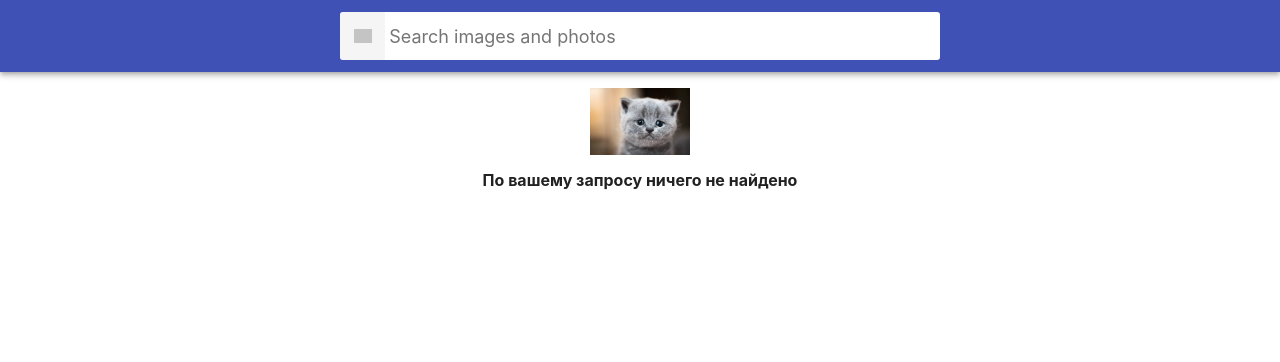
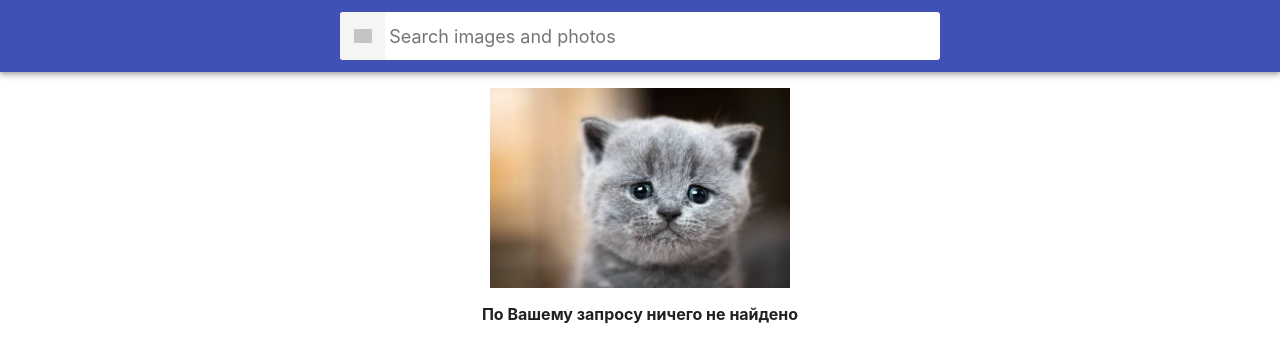
Before and after one commit to van-jule/goit-react-hw-03-image-finder, a React (Create React App) app: page / in a window 1280 px wide. Both pictures are taken after typing "Sample" into the empty fields and a click on the button "Search". Shown: the top 362 px of the page. Built offline with nearby package versions, Linux system fonts and the light colour scheme; no server answers; grey boxes are pictures that could not be loaded.

Commit message:
правки

```diff
--- a/src/components/ImageStateCar/ImageError.js
+++ b/src/components/ImageStateCar/ImageError.js
@@ -1,11 +1,20 @@
+import PropTypes from "prop-types";
 import error from "./error.jpg";
-import styles from "./ImageError.module.css";
+import styles from "./ImageStateCar.module.css";
 
 export default function ImageError({ message }) {
   return (
     <div role="alert" className={styles.wrap}>
-      <img className={styles.image} src={error} width="100" alt="error" />
+      <img className={styles.image} src={error} width="300" alt="error" />
       <p className={styles.text}>{message}</p>
     </div>
   );
 }
+
+ImageError.propTypes = {
+  message: PropTypes.string.isRequired,
+};
+
+ImageError.defaultProps = {
+  message: "По Вашему запросу ничего не найдено",
+};
--- a/src/components/ImageStateCar/ImageStateCar.js
+++ b/src/components/ImageStateCar/ImageStateCar.js
@@ -1,5 +1,6 @@
 import { Component } from "react";
 import "react-loader-spinner/dist/loader/css/react-spinner-loader.css";
+import styles from "./ImageStateCar.module.css";
 import ImageGallery from "../ImageGallery/ImageGallery";
 import UserLoader from "../UserLoader/UserLoader";
 import ImageApi from "../services/pixabay";
@@ -59,14 +60,17 @@ class ImageStateCar extends Component {
   };
 
   closeModal = () => {
-    this.setState({ openModal: false });
+    console.log(this.state.scrollHeight);
+    this.setState({
+      openModal: false,
+    });
   };
 
   render() {
     const { images, status, openModal, openModalIndex } = this.state;
 
     if (status === "idle") {
-      return <p>Введите Ваш запрос</p>;
+      return <p className={styles.text}>Введите Ваш запрос</p>;
     }
 
     if (status === "pending") {
@@ -74,7 +78,7 @@ class ImageStateCar extends Component {
     }
 
     if (status === "rejected") {
-      return <ImageError message="По вашему запросу ничего не найдено" />;
+      return <ImageError />;
     }
 
     if (status === "resolved") {
--- a/src/components/ImageStateCar/ImageError.module.css
+++ b/src/components/ImageStateCar/ImageStateCar.module.css
@@ -4,7 +4,7 @@
 }
 
 .text {
-  margin-top: 15px;
+  text-align: center;
   font-weight: 700;
 }
 
--- a/src/components/UserLoader/UserLoader.js
+++ b/src/components/UserLoader/UserLoader.js
@@ -1,14 +1,15 @@
 import React from "react";
 import Loader from "react-loader-spinner";
+import styles from "./UserLoader.module.css";
 
 const UserLoader = () => {
   return (
-    <div>
+    <div className={styles.LoaderWrap}>
       <Loader
         type="Puff"
-        color="#00BFFF"
-        height={100}
-        width={100}
+        color="#3f51b5"
+        height={200}
+        width={200}
         timeout={3000}
       />
     </div>
--- a/src/components/UserLoader/UserLoader.module.css
+++ b/src/components/UserLoader/UserLoader.module.css
@@ -0,0 +1,4 @@
+.LoaderWrap {
+  margin-right: auto;
+  margin-left: auto;
+}
```
